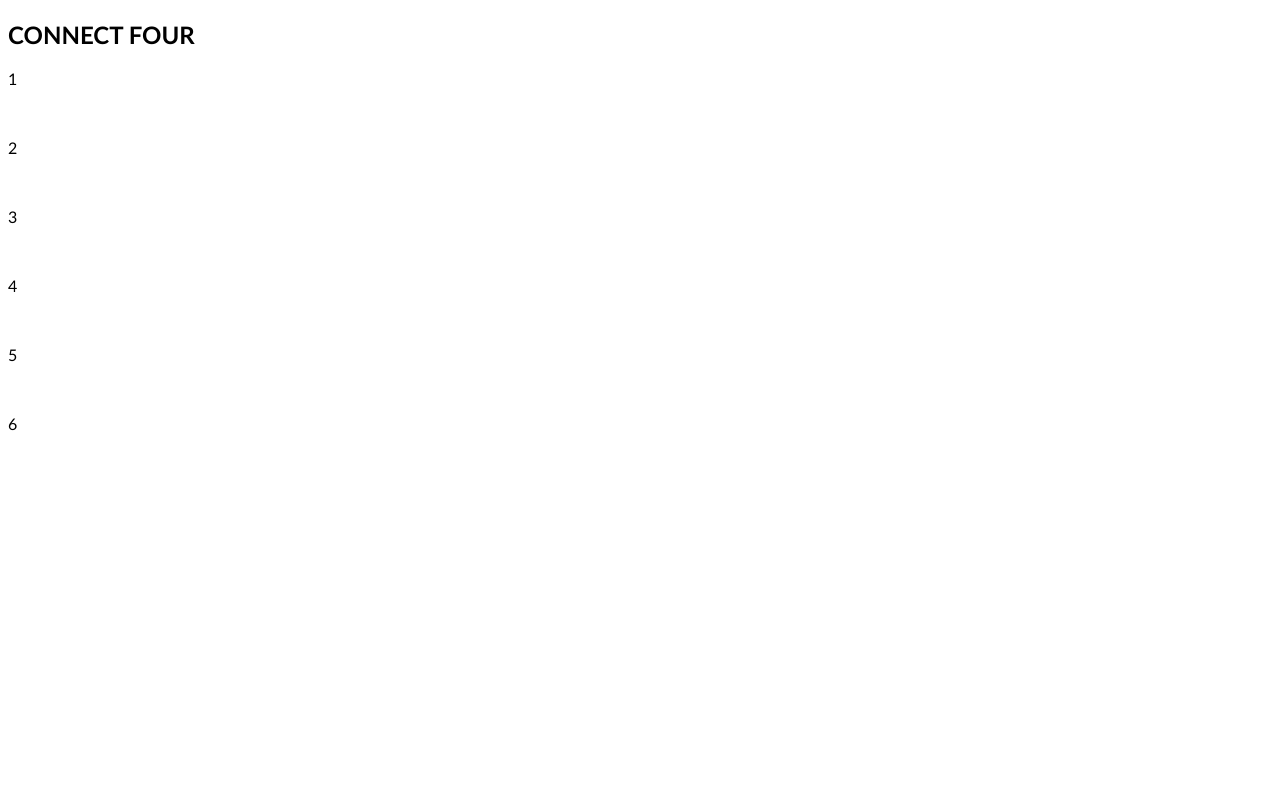
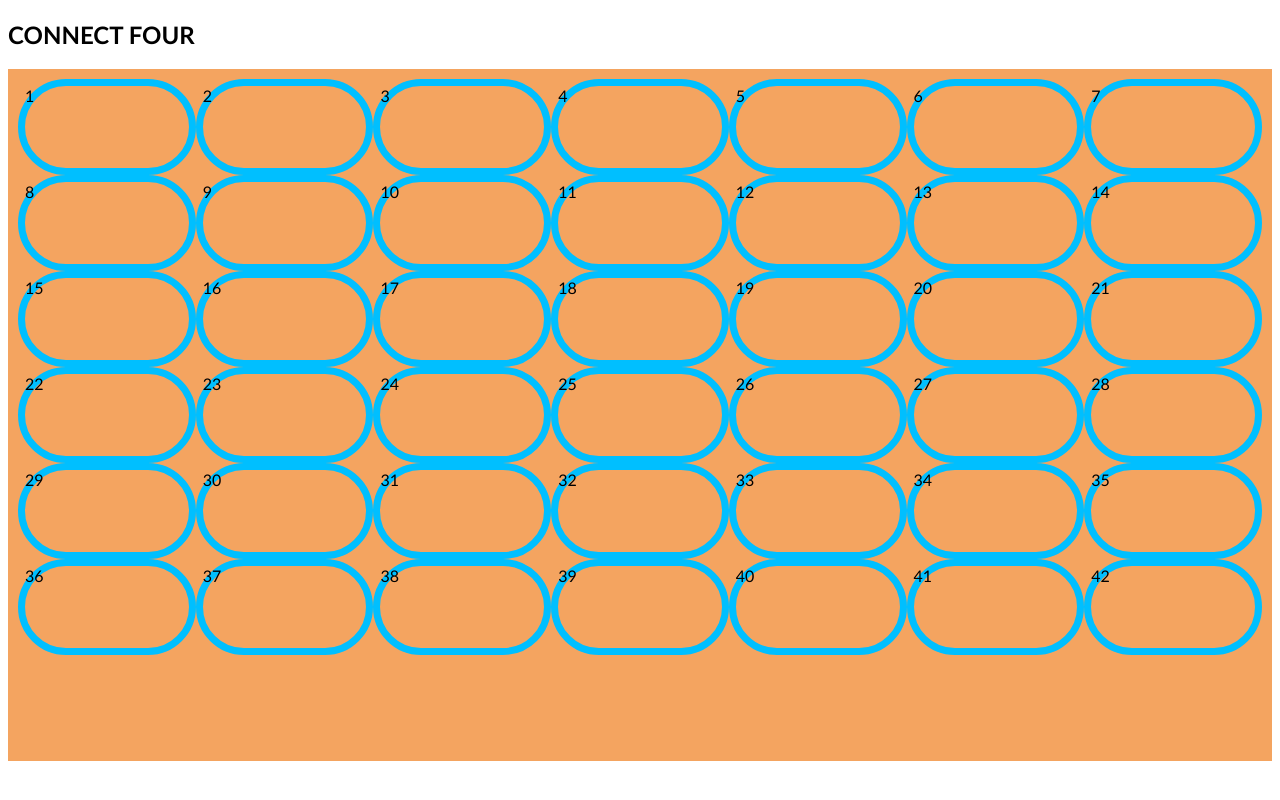
Before and after one commit to kevinka58/github-rep, a plain HTML site: page index.html in a window 1280 px wide. Drawn offline with Linux system fonts and the light colour scheme.

Commit message:
Adding color, and creating circles in grid

```diff
--- a/index.html
+++ b/index.html
@@ -21,6 +21,42 @@
             <div class="grid-item">4</div>
             <div class="grid-item">5</div>
             <div class="grid-item">6</div>
+            <div class="grid-item">7</div>
+            <div class="grid-item">8</div>
+            <div class="grid-item">9</div>
+            <div class="grid-item">10</div>
+            <div class="grid-item">11</div>
+            <div class="grid-item">12</div>
+            <div class="grid-item">13</div>
+            <div class="grid-item">14</div>
+            <div class="grid-item">15</div>
+            <div class="grid-item">16</div>
+            <div class="grid-item">17</div>
+            <div class="grid-item">18</div>
+            <div class="grid-item">19</div>
+            <div class="grid-item">20</div>
+            <div class="grid-item">21</div>
+            <div class="grid-item">22</div>
+            <div class="grid-item">23</div>
+            <div class="grid-item">24</div>
+            <div class="grid-item">25</div>
+            <div class="grid-item">26</div>
+            <div class="grid-item">27</div>
+            <div class="grid-item">28</div>
+            <div class="grid-item">29</div>
+            <div class="grid-item">30</div>
+            <div class="grid-item">31</div>
+            <div class="grid-item">32</div>
+            <div class="grid-item">33</div>
+            <div class="grid-item">34</div>
+            <div class="grid-item">35</div>
+            <div class="grid-item">36</div>
+            <div class="grid-item">37</div>
+            <div class="grid-item">38</div>
+            <div class="grid-item">39</div>
+            <div class="grid-item">40</div>
+            <div class="grid-item">41</div>
+            <div class="grid-item">42</div>
         </div>
     </main>
 </body>
--- a/main.css
+++ b/main.css
@@ -4,8 +4,20 @@ font-family:'Gill Sans', 'Gill Sans MT', Calibri, 'Trebuchet MS', sans-serif ;
 }
 .grid-container {
     display: grid;
-    grid-column-gap: 50px;
-    grid-row-gap: 50px;
+    grid-template-columns: auto auto auto auto auto auto auto;
+    grid-template-rows: 96px 96px 96px 96px 96px 96px 96px;
+    background-color:sandybrown;
+    padding: 10px;
 }
 
-grid
+.grid-item {
+    align-items: center;
+    border-radius: 50px;
+    border: solid;
+    border-color:deepskyblue;
+    border-width: 7px;
+}
+
+.grid-item:hover{
+    border-color: red;
+}
```
